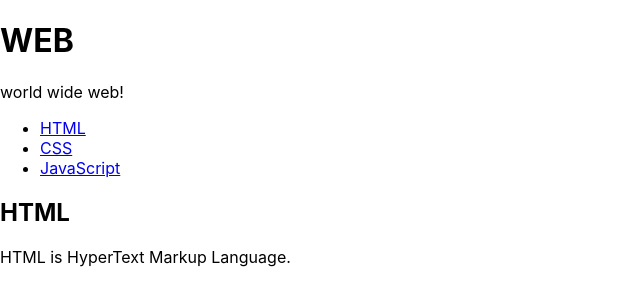
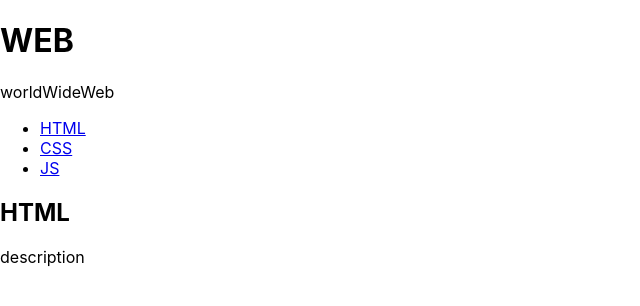
Before and after one commit to curomame/react2022_egoing, a React (Create React App) app: page / in a window 1280 px wide. Shown: the top 306 px of the page, without its empty margins (0-640 px from the left). Built offline with nearby package versions, Linux system fonts and the light colour scheme.

Commit message:
study : state & props

```diff
--- a/src/App.js
+++ b/src/App.js
@@ -1,52 +1,44 @@
 import { Component } from "react";
+import TOC from "./components/TOC";
+import Content from "./components/Contents";
+import Subject from "./components/Subject";
 
-class Subject extends Component{
-  render(){
-    return (
-<header>
-  <h1>WEB</h1>
-  world wide web!
-</header>
-
-    );
-  }
-}
-
-class TOC extends Component{
-  render(){
-    return(
-      <nav>
-        <ul>
-        <li><a href="1.html">HTML</a></li>
-          <li><a href="2.html">CSS</a></li>
-          <li><a href="3.html">JavaScript</a></li>
-        </ul>
-      </nav>
-    )
-  }
-}
-
-class Content extends Component{
-  render(){
-    return(
-      <article>
-        <h2>HTML</h2>
-        HTML is HyperText Markup Language.
-      </article>
-    );
-  }
-}
 
 class App extends Component { //app이라는 클래스를 만들어서 component라는것을 상속한다. 그 안의 메소드가 render()가 있는거당.
+
+  constructor(props){ //제일 먼저 실행되서 초기화 담당
+    super(props);
+    this.state = {//스테이트 값 초기화
+      subject:{title:"WEB", sub:"worldWideWeb"},
+      contents:[
+        {id:1, title:"HTML", desc:"HTML is..."},
+        {id:2, title:"CSS", desc:"CSS is..."},
+        {id:3, title:"JS", desc:"JS is..."}
+      ]
+    };
+
+
+  }
+
   render() {
     return (
       <div className="App">
-        <Subject/>
-        <TOC/>
-        <Content/>
+        <Subject
+        title={this.state.subject.title}
+        sub={this.state.subject.sub}/>
+        <TOC data={this.state.contents}/>
+        <Content title="HTML" desc="description"/>
       </div>
     )
   }
 }
 
 export default App;
+
+
+//props 사용자가 사용하는 입장
+//state 내부에 작동하는 것
+
+//Component => 이렇게 저렇게 바꾸고 싶을때 props사용 {props_name = 'props_value'}
+//State 내부에서 움직임
+//컴포넌트가 좋은 부품이 되기 위해 내부에 state를 철저히 분리해서 사용.
--- /dev/null
+++ b/src/components/Contents.js
@@ -0,0 +1,14 @@
+import { Component } from "react";
+
+class Content extends Component{
+  render(){
+    return(
+      <article>
+        <h2>{this.props.title}</h2>
+        {this.props.desc}
+      </article>
+    );
+  }
+}
+
+export default Content;
--- /dev/null
+++ b/src/components/Subject.js
@@ -0,0 +1,15 @@
+import { Component } from "react";
+
+class Subject extends Component{
+  render(){
+    return (
+<header>
+  <h1>{this.props.title}</h1>
+  {this.props.sub}
+</header>
+
+    );
+  }
+}
+
+export default Subject;
--- /dev/null
+++ b/src/components/TOC.js
@@ -0,0 +1,24 @@
+import React, { Component } from 'react';
+
+class TOC extends Component{
+  render(){
+    let lists = []
+    const data =this.props.data;
+    let  i = 0;
+    while(i<data.length){
+      lists.push(<li key={data[i].id}><a href={"/content/"+data[i].id}>{data[i].title}</a></li>)
+      i += 1;
+
+    }
+
+    return(
+      <nav>
+        <ul>
+        {lists}
+        </ul>
+      </nav>
+    )
+  }
+}
+
+export default TOC;
```
